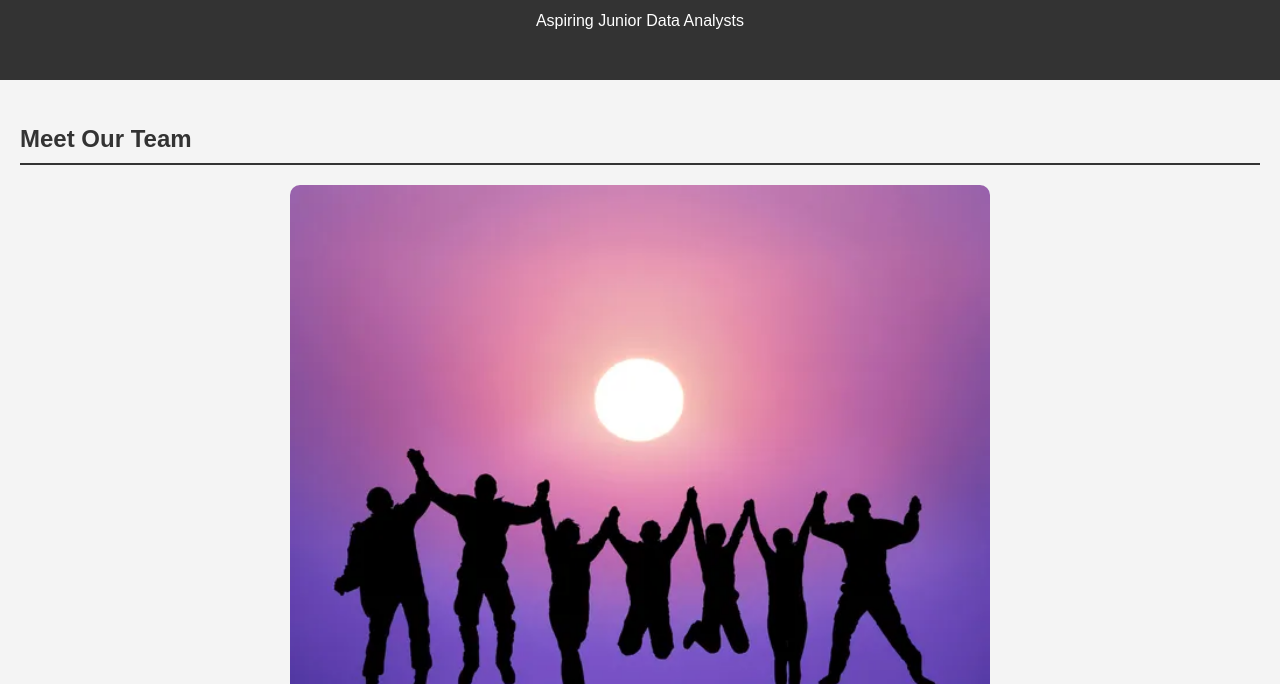
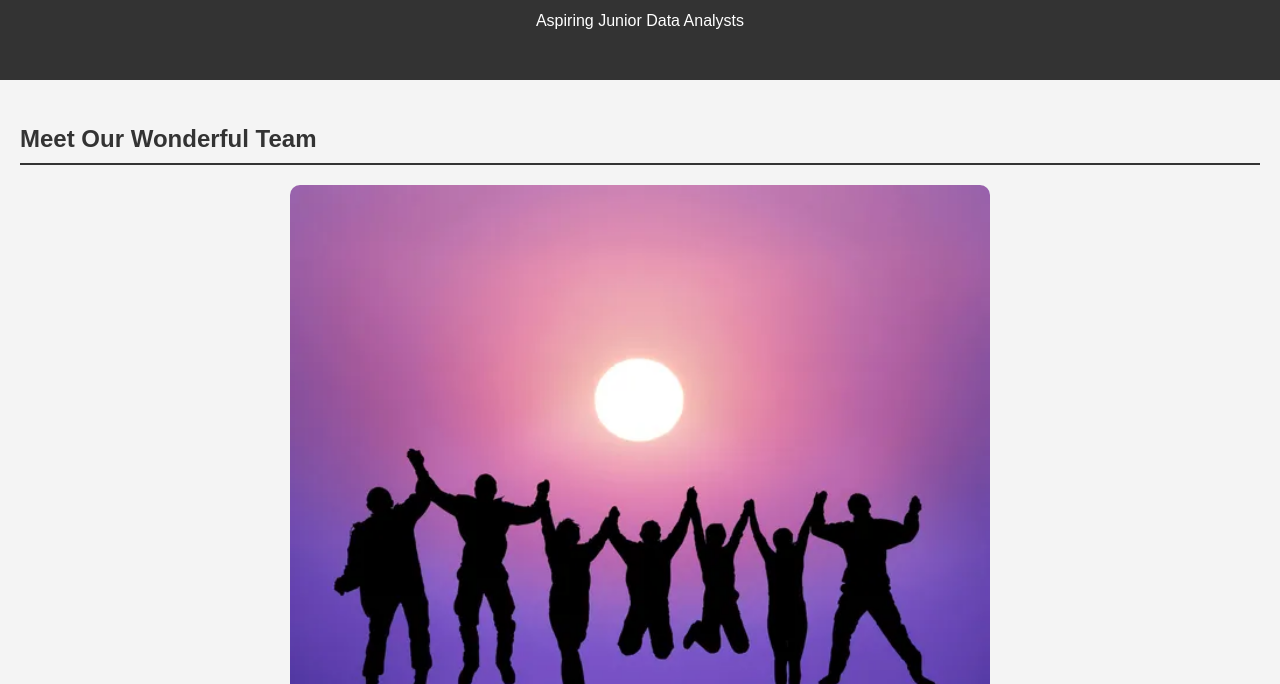
Before and after one commit to jackmikejk/first-repo, a plain HTML site: page index.html in a window 1280 px wide. Shown: the part 116-800 px from the top of the page. Drawn offline with Linux system fonts and the light colour scheme.

Commit message:
Update index.html

```diff
--- a/index.html
+++ b/index.html
@@ -13,7 +13,7 @@
   </header>
 
   <section>
-    <h2>Meet Our Team</h2>
+    <h2>Meet Our Wonderful Team</h2>
     <img src="Group5.jpg" alt="Group 5 Photo" style="width:100%; max-width:700px; display:block; margin:auto; border-radius:10px;" />
     <ul>
       <li><strong>Michael</strong> – AI/ML Lead – <a href="https://github.com/sooryar">GitHub</a> | <a href="https://linkedin.com/in/sooryar">LinkedIn</a></li>
```
